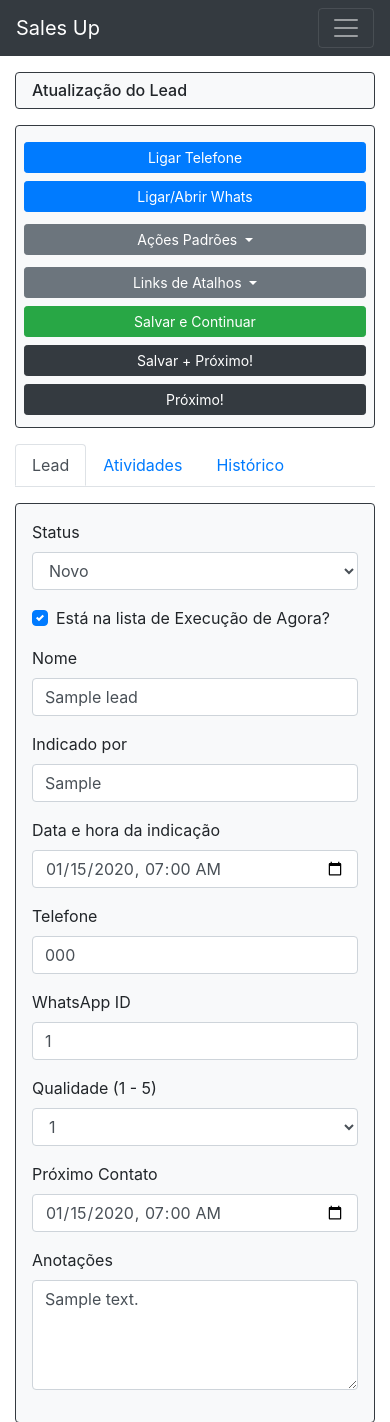
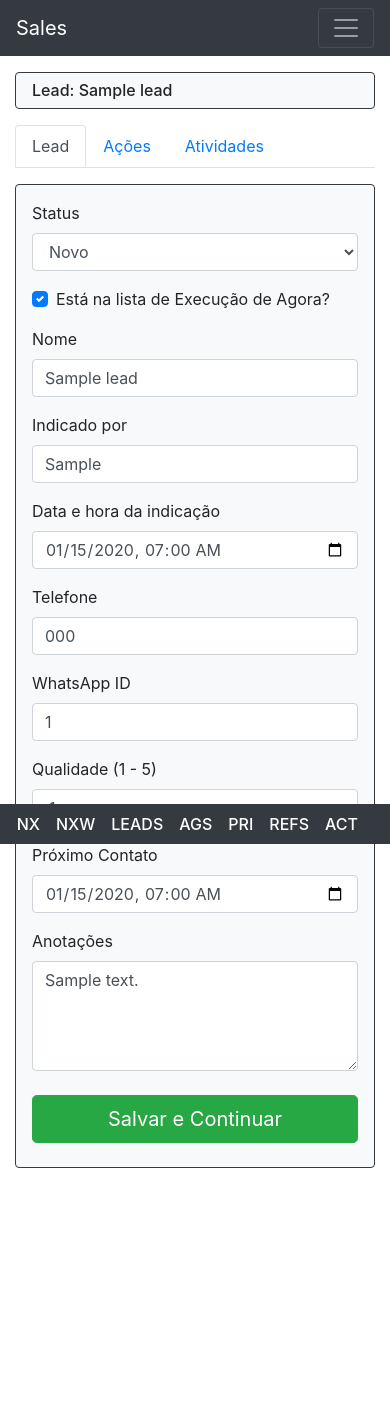
Before and after one commit to eduramofo/sales, a Django app: page /leads/00000000-0000-0000-0000-000000000001/update/ in a window 390 px wide. Shown: the top 1422 px of the page. After the commit the page ends 1168 px from the top, so only its background shows below. Run offline with Django 3.2, Linux system fonts and the light colour scheme; a user stored in the database is signed in; tables that the repository leaves empty hold one stand-in row (values such as "Sample post"); some libraries are stand-ins or nearby versions.

Commit message:
Melhorias

```diff
--- a/core/templates/core/nav.html
+++ b/core/templates/core/nav.html
@@ -2,7 +2,7 @@
 
   <nav id="main-navbar" class="navbar navbar-expand-lg navbar-dark bg-dark container">
 
-    <a class="navbar-brand" href="{% url 'core:home' %}">Sales Up</a>
+    <a class="navbar-brand" href="{% url 'core:home' %}">Sales</a>
 
     <button class="navbar-toggler" type="button" data-toggle="collapse"
             data-target="#navbarNav" aria-controls="navbarNav"
@@ -12,10 +12,6 @@
 
     <div class="collapse navbar-collapse" id="navbarNav">
       <ul class="navbar-nav ml-auto ">
-
-        <li class="nav-item {% if nav_name == 'core_home' %}active{% endif%}">
-          <a class="nav-link" href="{% url 'core:home' %}">Home <span class="sr-only">(current)</span></a>
-        </li>
 
         <li class="nav-item {% if nav_name == 'leads_next' %}active{% endif%}">
           <a class="nav-link" href="{% url 'leads:next' %}">Next! <span class="sr-only">(current)</span></a>
@@ -67,3 +63,23 @@
   </nav>
 
 </div>
+
+<div class="d-lg-none">
+  <nav id="main-navbar-bottom" class="navbar fixed-bottom navbar-dark bg-dark container-fluid">
+
+    <ul class="navbar-nav ml-auto">
+      <li class="nav-item">
+        <div class="d-flex justify-content-center align-items-center">
+          <div><a class="h6 mr-3 text-white" href="{% url 'leads:next' %}">NX</a></div>
+          <div><a class="h6 mr-3 text-white" href="{% url 'leads:now' %}">NXW</a></div>
+          <div><a class="h6 mr-3 text-white" href="{% url 'leads:list' %}">LEADS</a></div>
+          <div><a class="h6 mr-3 text-white" href="{% url 'leads:agendamentos-list' %}">AGS</a></div>
+          <div><a class="h6 mr-3 text-white" href="{% url 'leads:leads-em-aberto-list' %}?quality_gte=2">PRI</a></div>
+          <div><a class="h6 mr-3 text-white referentes" href="{% url 'leads:indicators-list' %}">REFS</a></div>
+          <div><a class="h6 mr-3 text-white" href="{% url 'activities:list' %}">ACT</a></div>
+        </div>
+      </li>
+    </ul>
+
+  </nav>
+</div>
--- a/leads/static/leads/update.js
+++ b/leads/static/leads/update.js
@@ -1,31 +1,26 @@
 $(document).ready(function() {
 
-    $('button#leads-form-submit-btn').click(function(e) {
-        e.preventDefault();
-        $('form#leads').submit();
-    });
+    // $('button#leads-form-submit-next-btn').click(function(e) {
+    //     e.preventDefault();
+    //     var form = $('form#leads');
+    //     var action = form.attr('action') + '?next=true';
+    //     form.attr('action', action);
+    //     form.submit();
+    // });
 
-    $('button#leads-form-submit-next-btn').click(function(e) {
-        e.preventDefault();
-        var form = $('form#leads');
-        var action = form.attr('action') + '?next=true';
-        form.attr('action', action);
-        form.submit();
-    });
+    // checkPosition();
+    // function checkPosition() {
+    //     if (!window.matchMedia('(max-width: 767px)').matches) {
 
-    checkPosition();
-    function checkPosition() {
-        if (!window.matchMedia('(max-width: 767px)').matches) {
+    //         $('#leads-call-phone-btn').removeClass('btn-block');
+    //         $('#leads-call-whatsapp-btn').removeClass('btn-block');
 
-            $('#leads-call-phone-btn').removeClass('btn-block');
-            $('#leads-call-whatsapp-btn').removeClass('btn-block');
-
-            $('#defaults-leads-actions').parent().removeClass('d-flex');
-            $('#links-shortcuts').parent().removeClass('d-flex');
-            $('#leads-form-submit-btn').removeClass('btn-block');
-            $('#leads-form-submit-next-btn').removeClass('btn-block');
-            $('#leads-next-btn').removeClass('btn-block');
-        }
-    }
+    //         $('#defaults-leads-actions').parent().removeClass('d-flex');
+    //         $('#links-shortcuts').parent().removeClass('d-flex');
+    //         $('#leads-form-submit-btn').removeClass('btn-block');
+    //         $('#leads-form-submit-next-btn').removeClass('btn-block');
+    //         $('#leads-next-btn').removeClass('btn-block');
+    //     }
+    // }
 
 });
--- a/leads/templates/leads/forms/leads_update_form.html
+++ b/leads/templates/leads/forms/leads_update_form.html
@@ -1,5 +1,9 @@
-<form id="leads" method="post"
-    action="{% url 'leads:update' lead.id %}"
-    class="bg-light border border-dark p-3 mt-3 mb-5 rounded">
+<form id="leads" method="post" action="{% url 'leads:update' lead.id %}" class="bg-light border border-dark p-3 mt-3 mb-5 rounded">
+
     {% include 'leads/forms/leads_form_fields.html' with form=lead_form %}
+
+    <div class="form-group mb-0 mt-4 mb-2">
+        <button id="leads-form-submit-btn" type="submit" class="btn btn-lg btn-block btn-success">Salvar e Continuar</button>
+    </div>
+
 </form>
--- /dev/null
+++ b/leads/templates/leads/update/actions_tab.html
@@ -0,0 +1,17 @@
+{% load leads_extras %}
+
+<a role="button" id="leads-call-phone-btn" href="{% link_to_call_lead lead %}" class="btn btn-lg btn-block btn-primary mt-3">Discar Telefone</a>
+
+<a role="button" id="leads-call-whatsapp-btn" href="{% link_whats_open lead %}" class="btn btn-lg btn-block btn-primary mt-3">Abrir Whats</a>
+
+<a role="button" id="leads-call-whatsapp-btn" href="{% link_whats_tentei_te_ligar lead %}" class="btn btn-lg btn-block btn-secondary mt-3">Whats: Tentei te Ligar</a>
+
+<a role="button" id="leads-call-whatsapp-btn" href="{% link_whats_oi lead %}" class="btn btn-lg btn-block btn-secondary mt-3">Whats: Oi</a>
+
+<a role="button" id="leads-call-whatsapp-btn" href="{% link_wise_up_link lead %}" class="btn btn-lg btn-block btn-secondary mt-3">Link Afiliado Normal</a>
+
+<a role="button" id="leads-call-whatsapp-btn" href="{% link_wise_up_link lead %}" class="btn btn-lg btn-block btn-secondary mt-3">Link Afiliado Boleto</a>
+
+<a role="button" id="leads-call-whatsapp-btn" href="{% link_modelo_referido_conheci lead %}" class="btn btn-lg btn-block btn-secondary mt-3">Whats: Referido Conheci</a>
+
+<a role="button" id="leads-call-whatsapp-btn" href="{% link_modelo_referido_entrei lead %}" class="btn btn-lg btn-block btn-secondary my-3">Whats: Referido Entrei</a>
--- a/leads/templates/leads/update/content.html
+++ b/leads/templates/leads/update/content.html
@@ -9,7 +9,7 @@
         </div>
         {% endif %}
 
-        {% include "leads/update/actions.html" %}
+        {% comment %} {% include "leads/update/actions.html" %} {% endcomment %}
 
         <div class="col-12 mt-3">
             {% include "leads/update/nav_tabs.html" %}
--- a/leads/templates/leads/update/nav_tabs.html
+++ b/leads/templates/leads/update/nav_tabs.html
@@ -1,8 +1,9 @@
 <nav>
   <div class="nav nav-tabs" id="nav-tab" role="tablist">
     <a class="nav-link active" id="nav-lead-tab" data-toggle="tab" href="#nav-lead" role="tab" aria-controls="nav-lead" aria-selected="true">Lead</a>
+    <a class="nav-link" id="nav-actions-tab" data-toggle="tab" href="#nav-actions" role="tab" aria-controls="nav-actions" aria-selected="false">Ações</a>
     <a class="nav-link" id="nav-activity-tab" data-toggle="tab" href="#nav-activity" role="tab" aria-controls="nav-activity" aria-selected="false">Atividades</a>
-    <a class="nav-link" id="nav-history-tab" data-toggle="tab" href="#nav-history" role="tab" aria-controls="nav-history" aria-selected="false">Histórico</a>
+    {% comment %} <a class="nav-link" id="nav-history-tab" data-toggle="tab" href="#nav-history" role="tab" aria-controls="nav-history" aria-selected="false">Histórico</a> {% endcomment %}
   </div>
 </nav>
 
@@ -12,11 +13,15 @@
         {% include "leads/forms/leads_update_form.html" with form=lead_form %}
     </div>
 
+    <div class="tab-pane" id="nav-actions" role="tabpanel" aria-labelledby="nav-actions-tab">
+        {% include "leads/update/actions_tab.html" %}
+    </div>
+
     <div class="tab-pane" id="nav-activity" role="tabpanel" aria-labelledby="nav-activity-tab">
         {% include "activities/leads/list.html" %}
     </div>
 
-    <div class="tab-pane" id="nav-history" role="tabpanel" aria-labelledby="nav-history-tab">
-    </div>
+    {% comment %} <div class="tab-pane" id="nav-history" role="tabpanel" aria-labelledby="nav-history-tab">
+    </div> {% endcomment %}
 
 </div>
--- a/leads/views.py
+++ b/leads/views.py
@@ -80,7 +80,7 @@ def lead_update(request, lead_id):
     lead = get_object_or_404(Lead, id=lead_id)
     lead_form = LeadForm(request.POST or None, instance=lead)
     activities = Activity.objects.filter(lead=lead)
-    page_title = 'Atualização do Lead'
+    page_title = 'Lead: ' + str(lead.name)
     nav_name = 'leads_list'
     method = request.method
 
```
